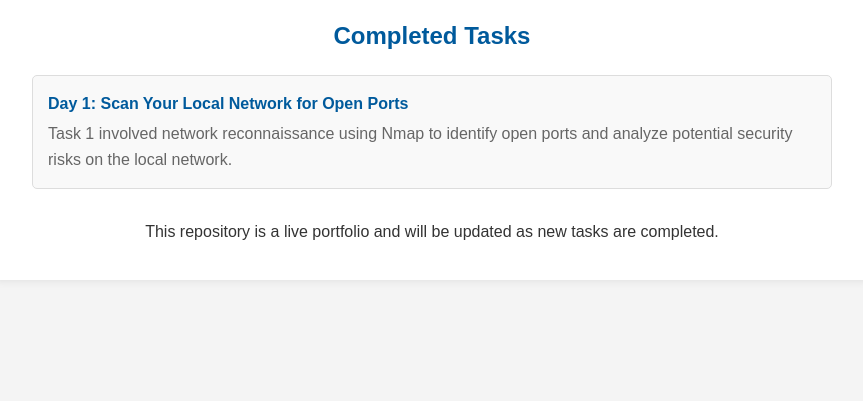
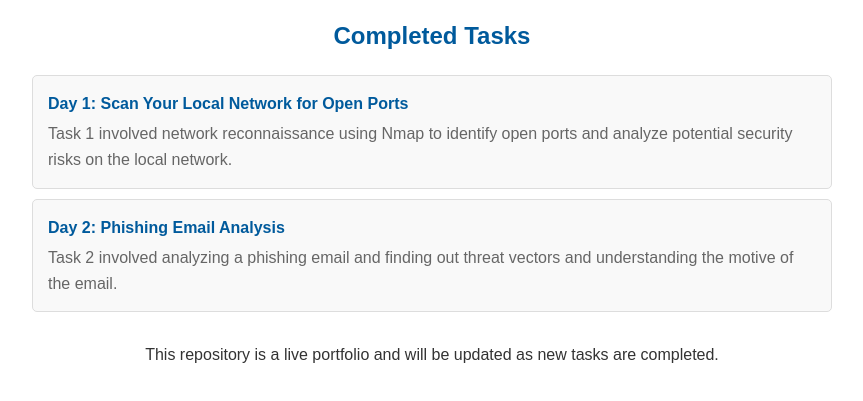
Before and after one commit to pro-yash-jects/ElevateLabs, a plain HTML site: page index.html in a window 1280 px wide. Shown: the part 163-564 px from the top of the page, without its empty margins (208-1071 px from the left). Drawn offline with Linux system fonts and the light colour scheme.

Commit message:
Update index.html

```diff
--- a/index.html
+++ b/index.html
@@ -62,8 +62,12 @@
         <h2>Completed Tasks</h2>
         <ul class="task-list">
             <li class="task-item">
-                <a href="Day1/index.htm">Day 1: Scan Your Local Network for Open Ports</a>
+                <a href="Day1">Day 1: Scan Your Local Network for Open Ports</a>
                 <p>Task 1 involved network reconnaissance using Nmap to identify open ports and analyze potential security risks on the local network.</p>
+            </li>
+            <li class="task-item">
+                <a href="Day2">Day 2: Phishing Email Analysis</a>
+                <p>Task 2 involved analyzing a phishing email and finding out threat vectors and understanding the motive of the email.</p>
             </li>
             </ul>
     </div>
```
